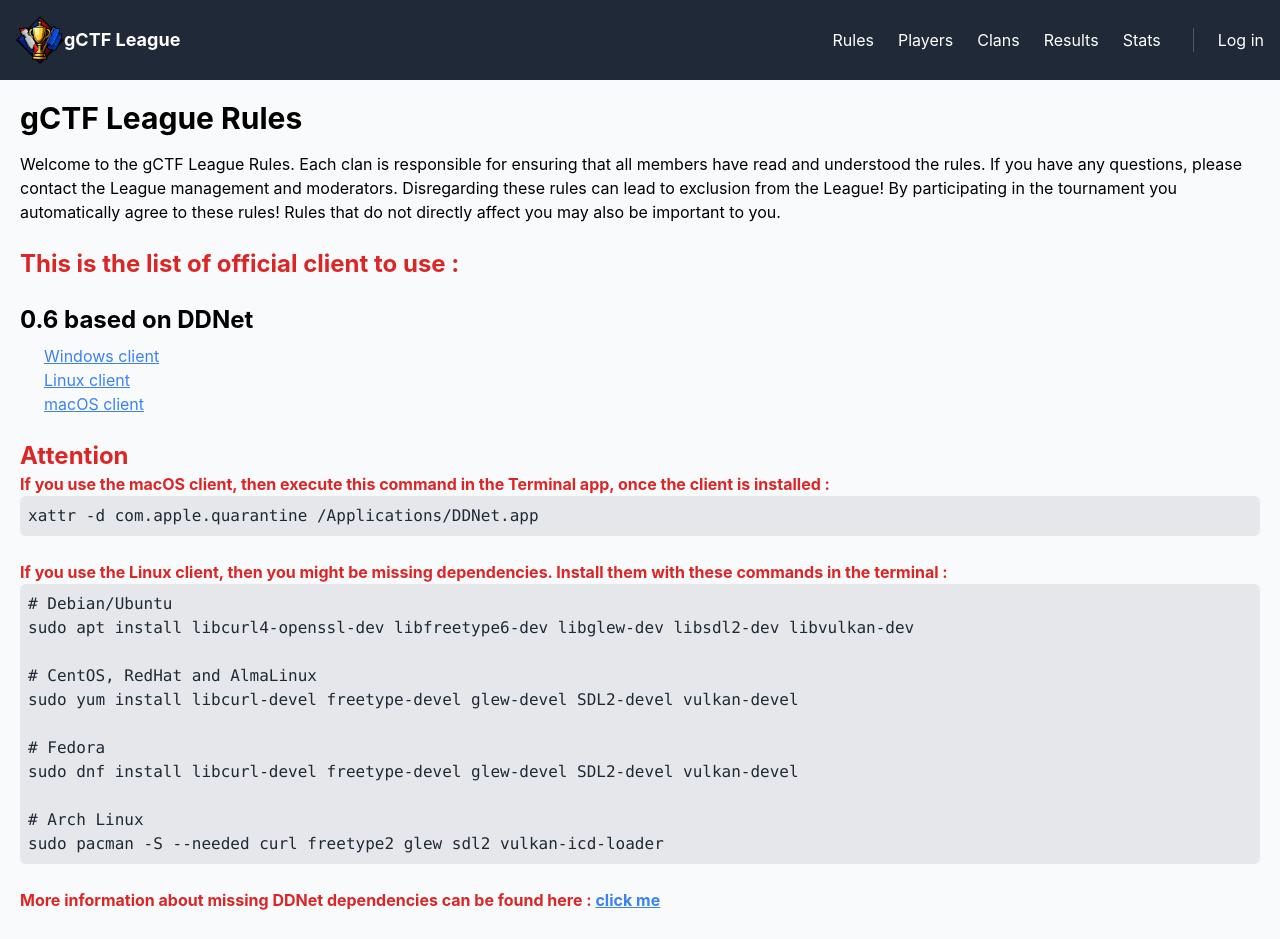
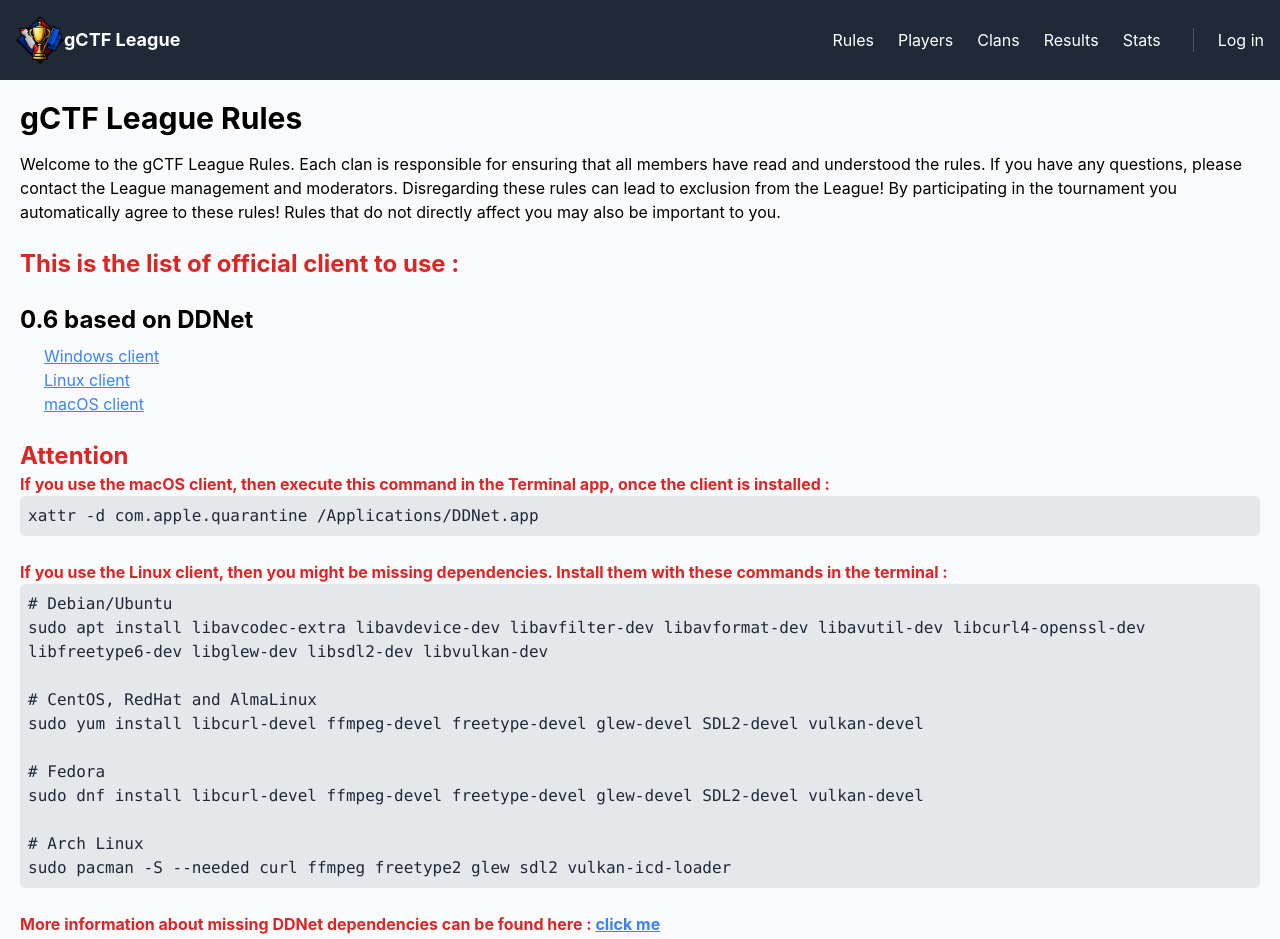
Before and after one commit to TyeNTy/teeworlds-league, a React (Create React App) app in the folder app/: page /rules/league in a window 1280 px wide. Shown: the top 939 px of the page. Built offline with nearby package versions, Linux system fonts and the light colour scheme; no server answers.

Commit message:
update linux dependencies in tutorial

```diff
--- a/app/src/scenes/rules/league.js
+++ b/app/src/scenes/rules/league.js
@@ -58,22 +58,23 @@ const League = () => (
         <p className="bg-gray-200 p-2 rounded-md text-gray-800 font-mono font-normal">
           # Debian/Ubuntu
           <br />
-          sudo apt install libcurl4-openssl-dev libfreetype6-dev libglew-dev libsdl2-dev libvulkan-dev
+          sudo apt install libavcodec-extra libavdevice-dev libavfilter-dev libavformat-dev libavutil-dev
+          libcurl4-openssl-dev libfreetype6-dev libglew-dev libsdl2-dev libvulkan-dev
           <br />
           <br />
           # CentOS, RedHat and AlmaLinux
           <br />
-          sudo yum install libcurl-devel freetype-devel glew-devel SDL2-devel vulkan-devel
+          sudo yum install libcurl-devel ffmpeg-devel freetype-devel glew-devel SDL2-devel vulkan-devel
           <br />
           <br />
           # Fedora
           <br />
-          sudo dnf install libcurl-devel freetype-devel glew-devel SDL2-devel vulkan-devel
+          sudo dnf install libcurl-devel ffmpeg-devel freetype-devel glew-devel SDL2-devel vulkan-devel
           <br />
           <br />
           # Arch Linux
           <br />
-          sudo pacman -S --needed curl freetype2 glew sdl2 vulkan-icd-loader
+          sudo pacman -S --needed curl ffmpeg freetype2 glew sdl2 vulkan-icd-loader
           <br />
         </p>
         <br />
```
